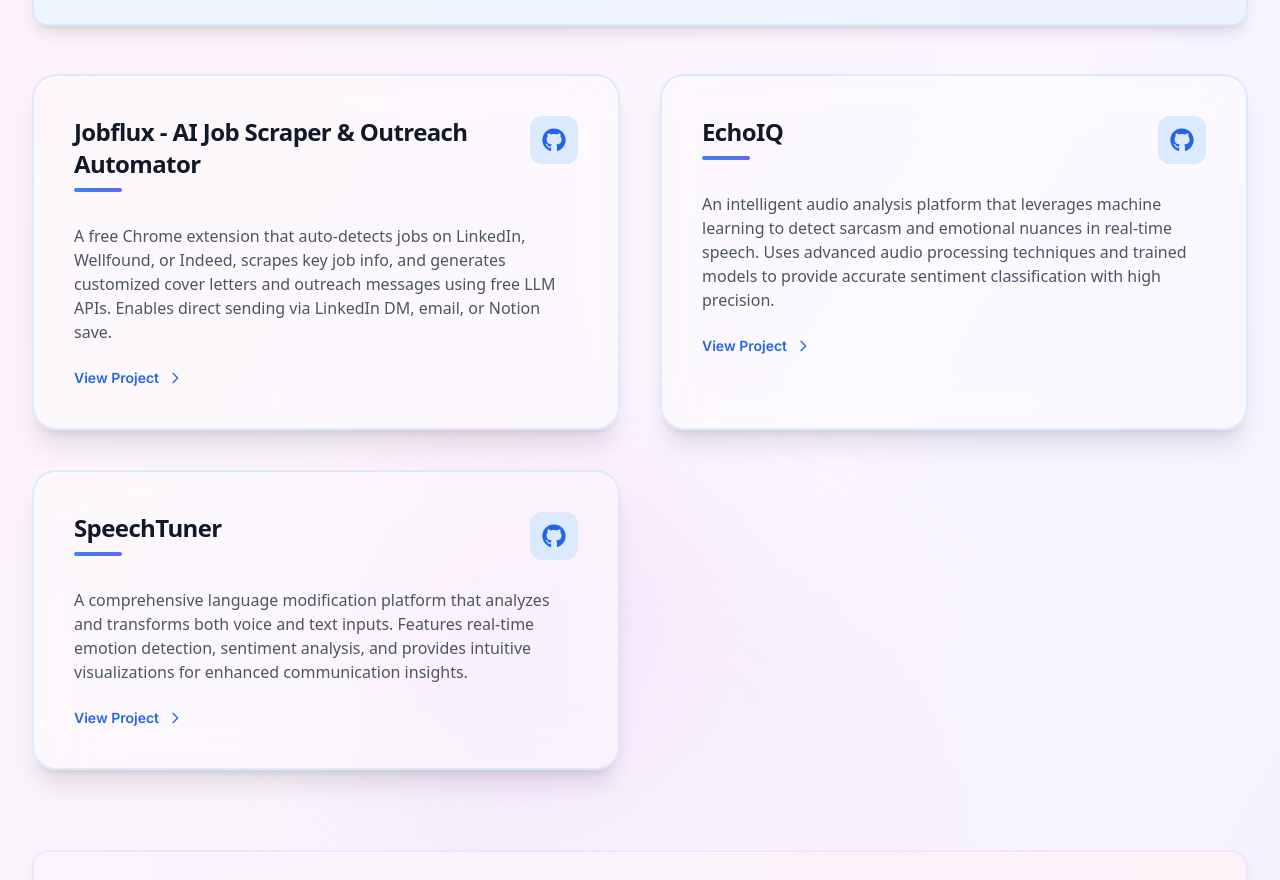
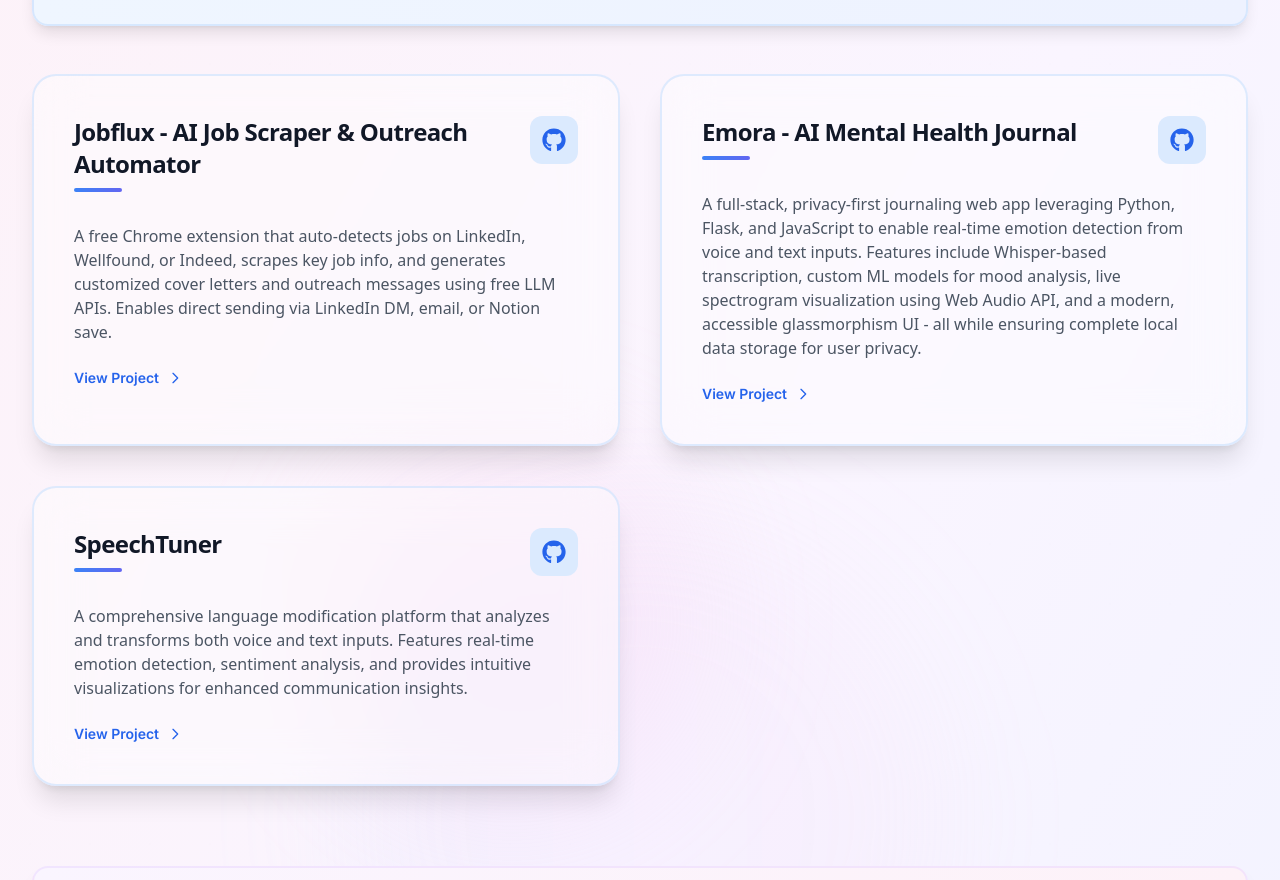
Before and after one commit to toobajatoi/portfolio, a Next.js app: page / in a window 1280 px wide. Shown: the part 3150-4030 px from the top of the page. Built offline with nearby package versions, Linux system fonts and the light colour scheme.

Commit message:
Update EchoIQ to Emora - AI Mental Health Journal

```diff
--- a/app/page.tsx
+++ b/app/page.tsx
@@ -22,9 +22,9 @@ const technicalProjects = [
     link: 'https://github.com/toobajatoi/jobflux'
   },
   {
-    title: 'EchoIQ',
-    description: 'An intelligent audio analysis platform that leverages machine learning to detect sarcasm and emotional nuances in real-time speech. Uses advanced audio processing techniques and trained models to provide accurate sentiment classification with high precision.',
-    link: 'https://github.com/toobajatoi/EchoIQ'
+    title: 'Emora - AI Mental Health Journal',
+    description: 'A full-stack, privacy-first journaling web app leveraging Python, Flask, and JavaScript to enable real-time emotion detection from voice and text inputs. Features include Whisper-based transcription, custom ML models for mood analysis, live spectrogram visualization using Web Audio API, and a modern, accessible glassmorphism UI - all while ensuring complete local data storage for user privacy.',
+    link: 'https://github.com/toobajatoi/Emora'
   },
   {
     title: 'SpeechTuner',
```
